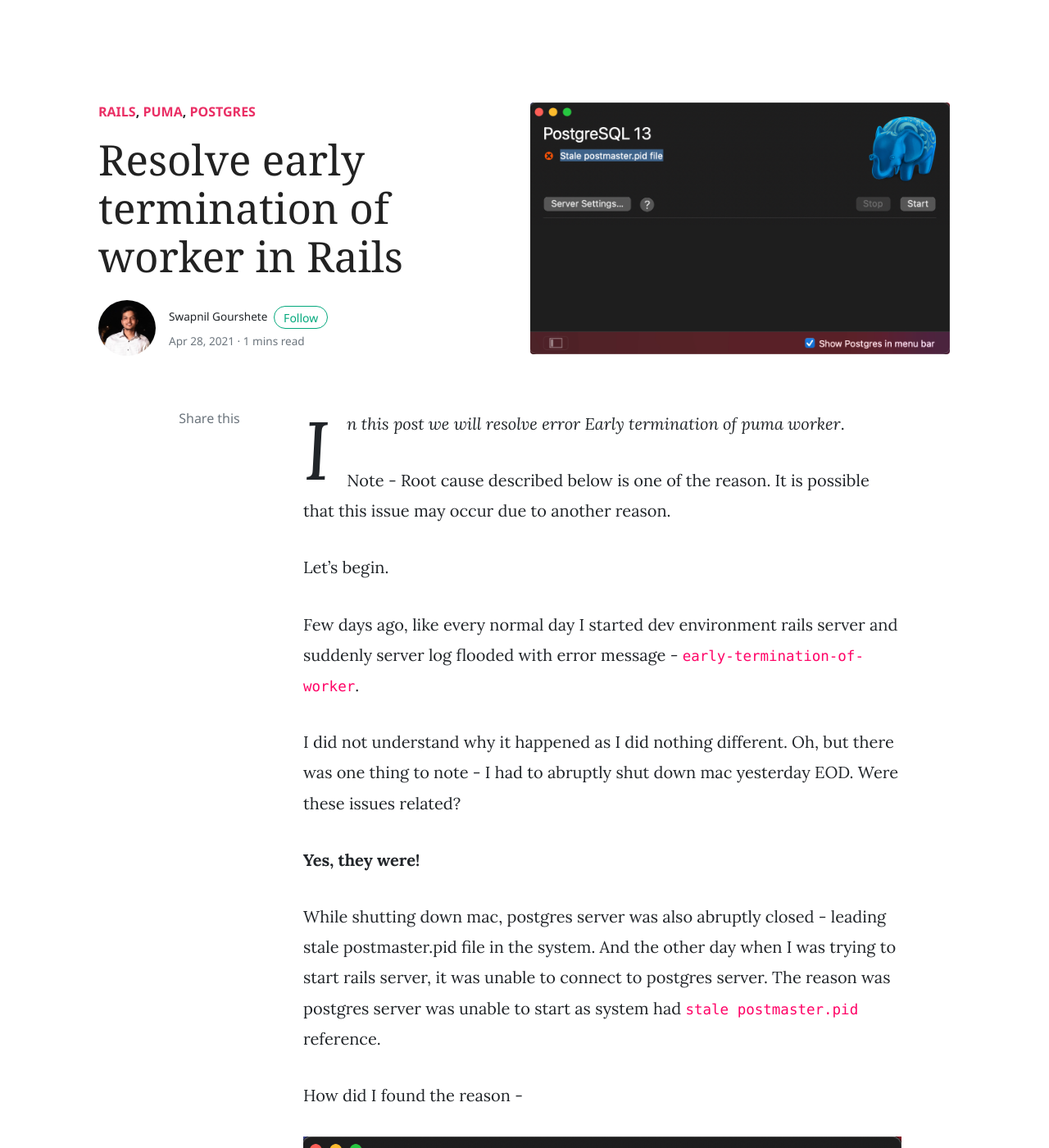
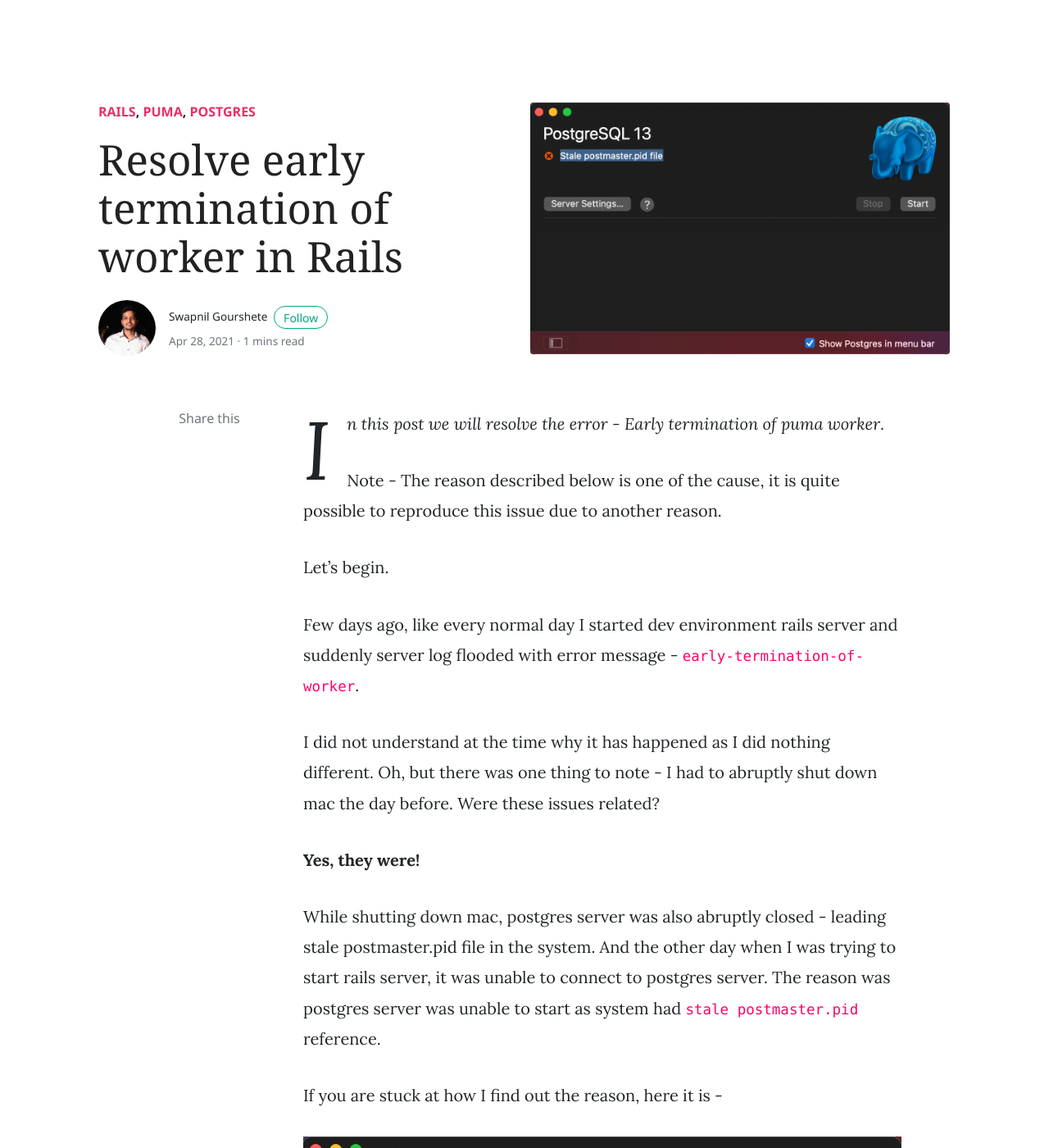
Before and after one commit to gourshete/gourshete.github.io, a Jekyll site: the page built from _posts/2021-04-28-remove-stale-postmaster-pid.md, in a window 1280 px wide and 1400 px high. Shown: the whole window at 82% size. Built offline with Jekyll 4.4.1, drawn with Linux system fonts in a browser that asks for light colours; nearby versions of some CDN libraries; comment, search, counter and statistics services are not loaded; some of the changed text lies outside the part shown.

Commit message:
updated syntax

```diff
--- a/_posts/2021-04-28-remove-stale-postmaster-pid.md
+++ b/_posts/2021-04-28-remove-stale-postmaster-pid.md
@@ -7,17 +7,17 @@ image: assets/images/stale-postmaster-pid-error.png
 categories: [ Rails, Puma, Postgres ]
 ---
 
-*In this post we will resolve error Early termination of puma worker*.
+*In this post we will resolve the error - Early termination of puma worker*.
 
-Note - Root cause described below is one of the reason. It is possible that this issue may occur due to another reason.
+Note - The reason described below is one of the cause, it is quite possible to reproduce this issue due to another reason.
 
 Let's begin.
 
 Few days ago, like every normal day I started dev environment rails server and suddenly server log flooded
 with error message - `early-termination-of-worker`.
 
-I did not understand why it happened as I did nothing different. Oh, but there was one thing to note - I had to abruptly
-shut down mac yesterday EOD. Were these issues related?
+I did not understand at the time why it has happened as I did nothing different. Oh, but there was one thing to note -
+I had to abruptly shut down mac the day before. Were these issues related?
 
 **Yes, they were!**
 
@@ -25,11 +25,11 @@ While shutting down mac, postgres server was also abruptly closed - leading stal
 system. And the other day when I was trying to start rails server, it was unable to connect to postgres server. The
 reason was postgres server was unable to start as system had `stale postmaster.pid` reference.
 
-How did I found the reason -
+If you are stuck at how I find out the reason, here it is -
 
 <img src="{{ '/assets/images/stale-postmaster-pid-error.png' | prepend: site.baseurl }}" alt="postgres-stale-postmaster-pid-error">
 
-So the answer was straight forward - **Go and delete postmaster.pid file**.
+So after knowing the problem, answer was straight forward - **Go and delete postmaster.pid file**.
 
 *How to do it?*
 
```
